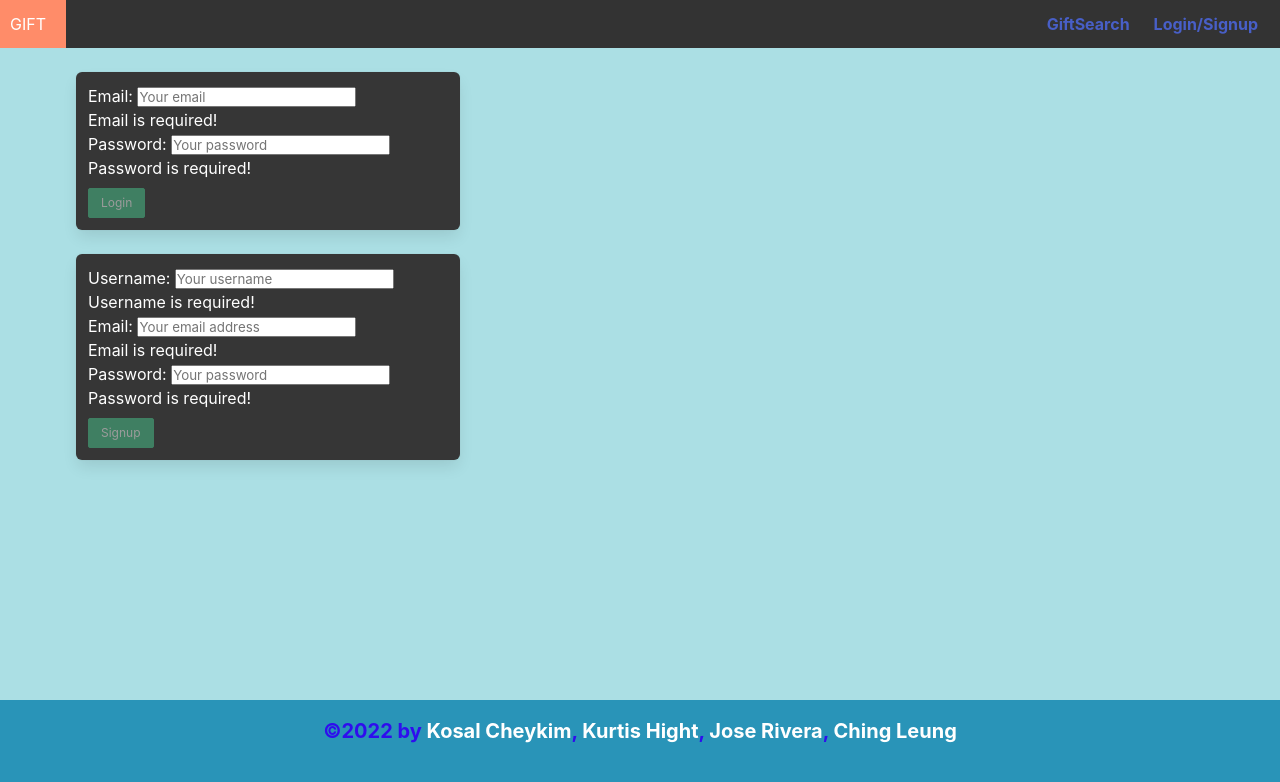
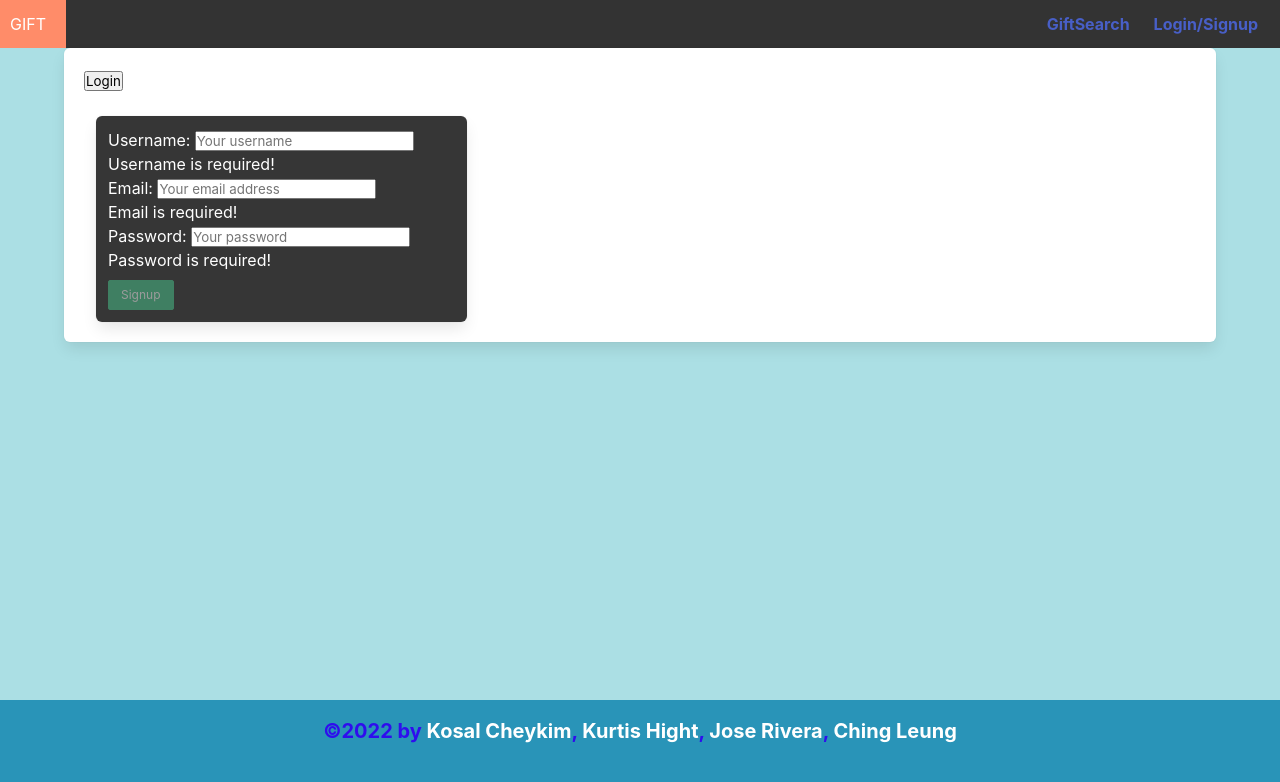
Before and after one commit to jrera1796/GIFT, a React (Create React App) app in the folder client/: page /login in a window 1280 px wide. Shown: the top 782 px of the page. Built offline with nearby package versions, Linux system fonts and the light colour scheme.

Commit message:
toggle login

```diff
--- a/client/src/pages/Login.js
+++ b/client/src/pages/Login.js
@@ -2,11 +2,18 @@ import React, { useState } from 'react';
 import LoginForm from '../components/LoginForm';
 import SignupForm from '../components/SignupForm';
 
+
 export default function Login() {
+	const [toggle, setToggle] = useState()
   return (
 	<div>
-		<LoginForm />
-		<SignupForm />
+		{toggle?(
+
+		<div className='box'><button className='is-button' onClick={() => setToggle(false)}>SignUp</button><LoginForm /></div>)
+		:(
+			<div className='box'><button className='is-button' onClick={() => setToggle(true)}>Login</button><SignupForm/></div>
+		)
+		}
 	</div>
 
   )
```
